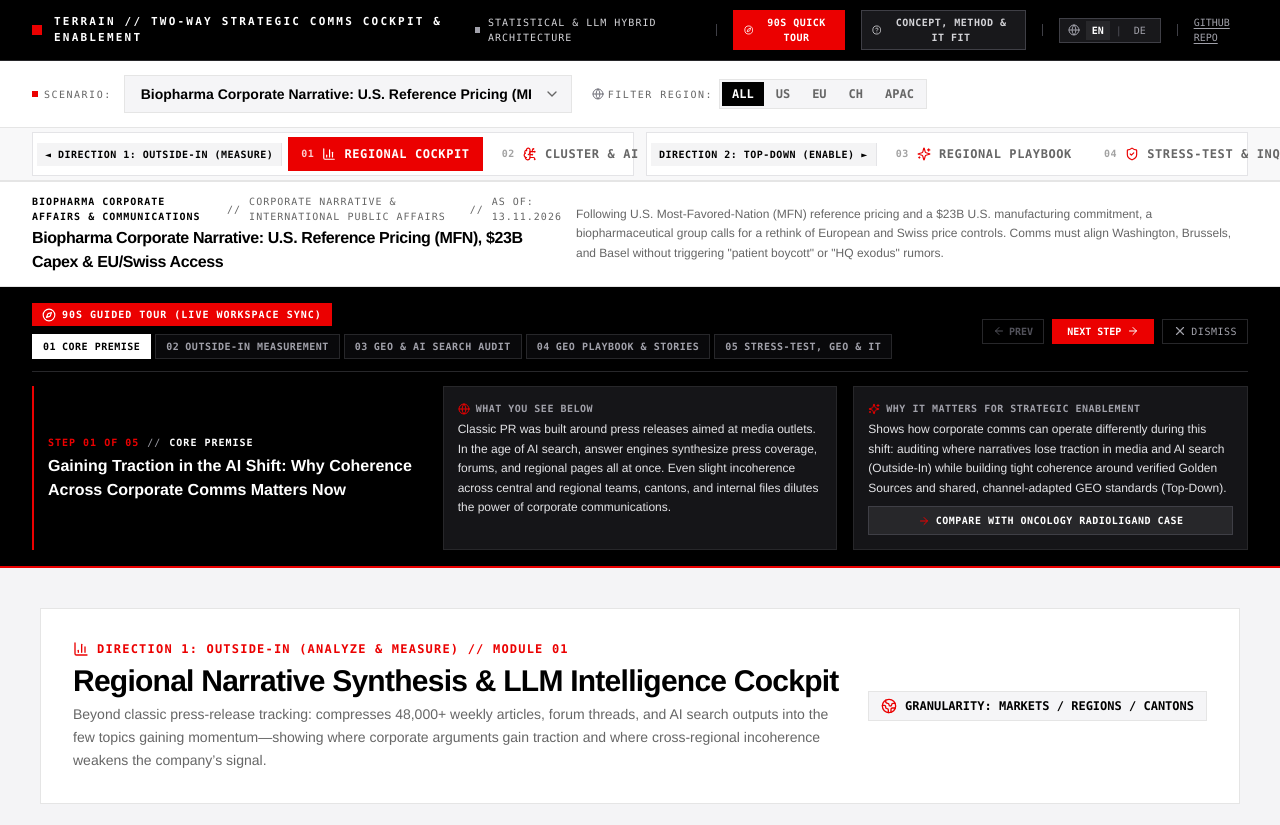
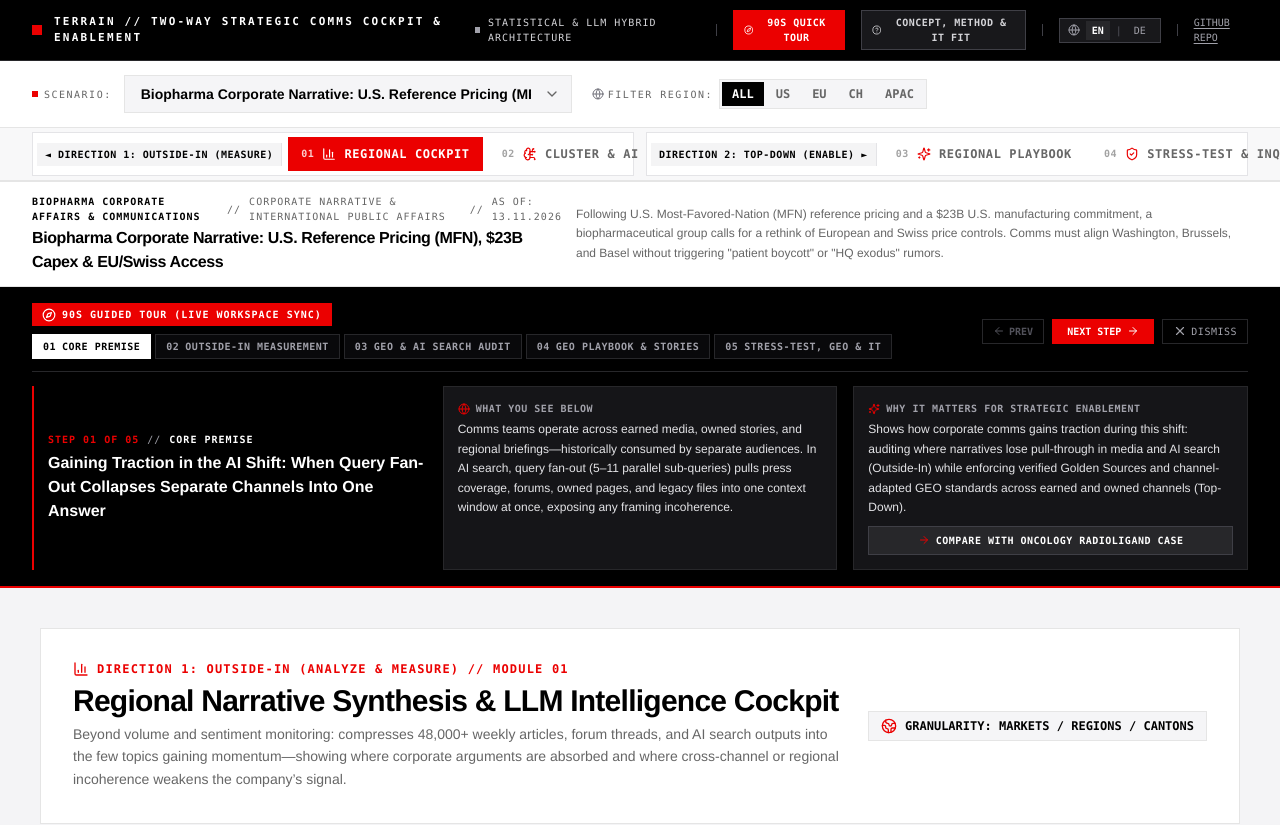
Before and after one commit to Flx-xlF/strategic-analysis-app-case-study, a React (Vite) app: page / in a window 1280 px wide. Shown: the top 825 px of the page. Built offline with nearby package versions, Linux system fonts and the light colour scheme.

Commit message:
style: micro-adjust navigation labels and QuickTourBar copy

```diff
--- a/src/components/cockpit/NarrativeCockpitView.tsx
+++ b/src/components/cockpit/NarrativeCockpitView.tsx
@@ -75,8 +75,8 @@ export const NarrativeCockpitView: React.FC<Props> = ({
             </h1>
             <p className="text-sm text-sbb-stone mt-1 max-w-3xl leading-relaxed">
               {isEn
-                ? 'Beyond classic press-release tracking: compresses 48,000+ weekly articles, forum threads, and AI search outputs into the few topics gaining momentum—showing where corporate arguments gain traction and where cross-regional incoherence weakens the company’s signal.'
-                : 'Mehr als klassisches Medien-Monitoring: verdichtet über 48.000 wöchentliche Artikel, Forenbeiträge und KI-Suchantworten – und zeigt, wo Kernargumente Traktion gewinnen oder wo regionale Inkohärenz die eigene Position in Medien und KI-Suche schwächt.'}
+                ? 'Beyond volume and sentiment monitoring: compresses 48,000+ weekly articles, forum threads, and AI search outputs into the few topics gaining momentum—showing where corporate arguments are absorbed and where cross-channel or regional incoherence weakens the company’s signal.'
+                : 'Mehr als Volumen- und Sentiment-Monitoring: verdichtet über 48.000 wöchentliche Artikel, Forenbeiträge und KI-Suchantworten – und zeigt, wo Kernargumente absorbiert werden oder wo kanalübergreifende und regionale Inkohärenz die eigene Position schwächt.'}
             </p>
           </div>
 
--- a/src/components/common/CommandHeader.tsx
+++ b/src/components/common/CommandHeader.tsx
@@ -169,11 +169,11 @@ export const CommandHeader: React.FC<Props> = ({
             <div className="mb-5 p-3.5 bg-white border-l-4 border-sbb-red border border-zinc-200 text-xs text-sbb-black leading-relaxed">
               {isEn ? (
                 <>
-                  <strong>THE CORE PREMISE:</strong> Classic PR relied on press releases aimed at media outlets. In the age of AI search, answer engines continuously synthesize coverage, forums, and corporate channels across regions and cantons—meaning <strong>incoherence</strong> across central and regional teams and internal files directly weakens the power of corporate communications. <strong>This system helps teams gain traction in the AI shift: auditing media and AI answers (Outside-In) while building tight coherence around verified Golden Sources and shared, channel-adapted GEO standards (Top-Down).</strong>
+                  <strong>THE CORE PREMISE:</strong> Corporate communications operates across earned media, owned channels, and regional briefings—historically assuming audiences consume them separately. In the age of AI search, <em>query fan-out</em> (5–11 parallel sub-queries) pulls press coverage, forums, owned pages, and legacy files into <strong>one context window</strong> at once—making <strong>incoherence</strong> across central and regional teams the primary vulnerability. <strong>Terrain helps teams gain traction in this shift: auditing media and AI answer absorption (Outside-In) while enforcing verified Golden Sources and channel-adapted GEO standards across earned and owned media (Top-Down).</strong>
                 </>
               ) : (
                 <>
-                  <strong>DIE KERNTHESE:</strong> Klassische PR setzte auf Medienmitteilungen für Journalisten. Im Zeitalter der KI-Suche bündeln Antwortmaschinen fortlaufend Berichte, Foren und Unternehmenskanäle über Regionen und Kantone hinweg – wodurch <strong>Inkohärenz</strong> zwischen zentralen und regionalen Teams und internen Dokumenten die Durchschlagskraft der Kommunikation direkt schwächt. <strong>Dieses System schafft Traktion im KI-Wandel: durch Audits von Medien und KI-Antworten (Outside-In) sowie hohe Kohärenz über verbindliche Golden Sources und kanal-adaptierte GEO-Standards (Top-Down).</strong>
+                  <strong>DIE KERNTHESE:</strong> Unternehmenskommunikation bespielt Earned Media, Owned Channels und regionale Briefings – bisher in der Annahme, dass Zielgruppen diese Kanäle getrennt rezipieren. Im Zeitalter der KI-Suche zieht <em>Query Fan-Out</em> (5–11 parallele Suchanfragen) Medienberichte, Foren, Unternehmensseiten und Alt-PDFs simultan in <strong>ein einziges Kontextfenster</strong> – wodurch <strong>Inkohärenz</strong> zwischen zentralen und regionalen Teams zur Hauptschwachstelle wird. <strong>Terrain schafft Traktion in diesem Wandel: durch Audits von Medien und KI-Antworten (Outside-In) sowie verbindliche Golden Sources und kanal-adaptierte GEO-Standards über Earned und Owned Media hinweg (Top-Down).</strong>
                 </>
               )}
             </div>
--- a/src/components/common/QuickTourBar.tsx
+++ b/src/components/common/QuickTourBar.tsx
@@ -46,11 +46,11 @@ export const getTourSteps = (lang: Language): TourStepConfig[] => {
       {
         stepNumber: '01',
         shortLabel: 'Core Premise',
-        headline: 'Gaining Traction in the AI Shift: Why Coherence Across Corporate Comms Matters Now',
+        headline: 'Gaining Traction in the AI Shift: When Query Fan-Out Collapses Separate Channels Into One Answer',
         whatYouSee:
-          'Classic PR was built around press releases aimed at media outlets. In the age of AI search, answer engines synthesize press coverage, forums, and regional pages all at once. Even slight incoherence across central and regional teams, cantons, and internal files dilutes the power of corporate communications.',
+          'Comms teams operate across earned media, owned stories, and regional briefings—historically consumed by separate audiences. In AI search, query fan-out (5–11 parallel sub-queries) pulls press coverage, forums, owned pages, and legacy files into one context window at once, exposing any framing incoherence.',
         whyItMatters:
-          'Shows how corporate comms can operate differently during this shift: auditing where narratives lose traction in media and AI search (Outside-In) while building tight coherence around verified Golden Sources and shared, channel-adapted GEO standards (Top-Down).',
+          'Shows how corporate comms gains traction during this shift: auditing where narratives lose pull-through in media and AI search (Outside-In) while enforcing verified Golden Sources and channel-adapted GEO standards across earned and owned channels (Top-Down).',
         tryThisLabel: 'Switch to Oncology RLT Scenario',
         targetTab: 'cockpit',
         targetRegion: 'all',
@@ -115,11 +115,11 @@ export const getTourSteps = (lang: Language): TourStepConfig[] => {
     {
       stepNumber: '01',
       shortLabel: 'Grundthese',
-      headline: 'Traktion im KI-Wandel gewinnen: Warum Kohärenz in der Unternehmenskommunikation jetzt entscheidend ist',
+      headline: 'Traktion im KI-Wandel: Wenn Query Fan-Out getrennte Kanäle in einer Antwort zusammenzieht',
       whatYouSee:
-        'Klassische PR setzte auf Medienmitteilungen für Journalisten. Im Zeitalter der KI-Suche bündeln Antwortmaschinen Medienberichte, Foren und regionale Seiten simultan. Selbst kleine Inkohärenzen zwischen zentralen und regionalen Teams oder Kantonen schwächen dabei die Durchschlagskraft der Kommunikation.',
+        'Kommunikation bespielt Earned Media, Owned Stories und regionale Briefings – früher getrennt nach Zielgruppen. In der KI-Suche zieht Query Fan-Out (5–11 parallele Sub-Anfragen) Presseberichte, Foren, eigene Seiten und Alt-Dateien simultan in ein Kontextfenster und legt jede Inkohärenz offen.',
       whyItMatters:
-        'Zeigt, wie Unternehmenskommunikation in diesem Wandel wieder Traktion aufbaut: durch Audits von Medien und KI-Suche (Outside-In) sowie hohe Kohärenz über verbindliche Golden Sources und kanal-adaptierte GEO-Standards (Top-Down).',
+        'Zeigt, wie Kommunikation in diesem Wandel Traktion sichert: durch Audits von Medien und KI-Antworten (Outside-In) sowie verbindliche Golden Sources und kanal-adaptierte GEO-Standards über Earned und Owned Media hinweg (Top-Down).',
       tryThisLabel: 'Zum Onkologie-RLT-Szenario wechseln',
       targetTab: 'cockpit',
       targetRegion: 'all',
```
Also changed, not shown: 1 other file (tests, documents, lock files or other folders).
